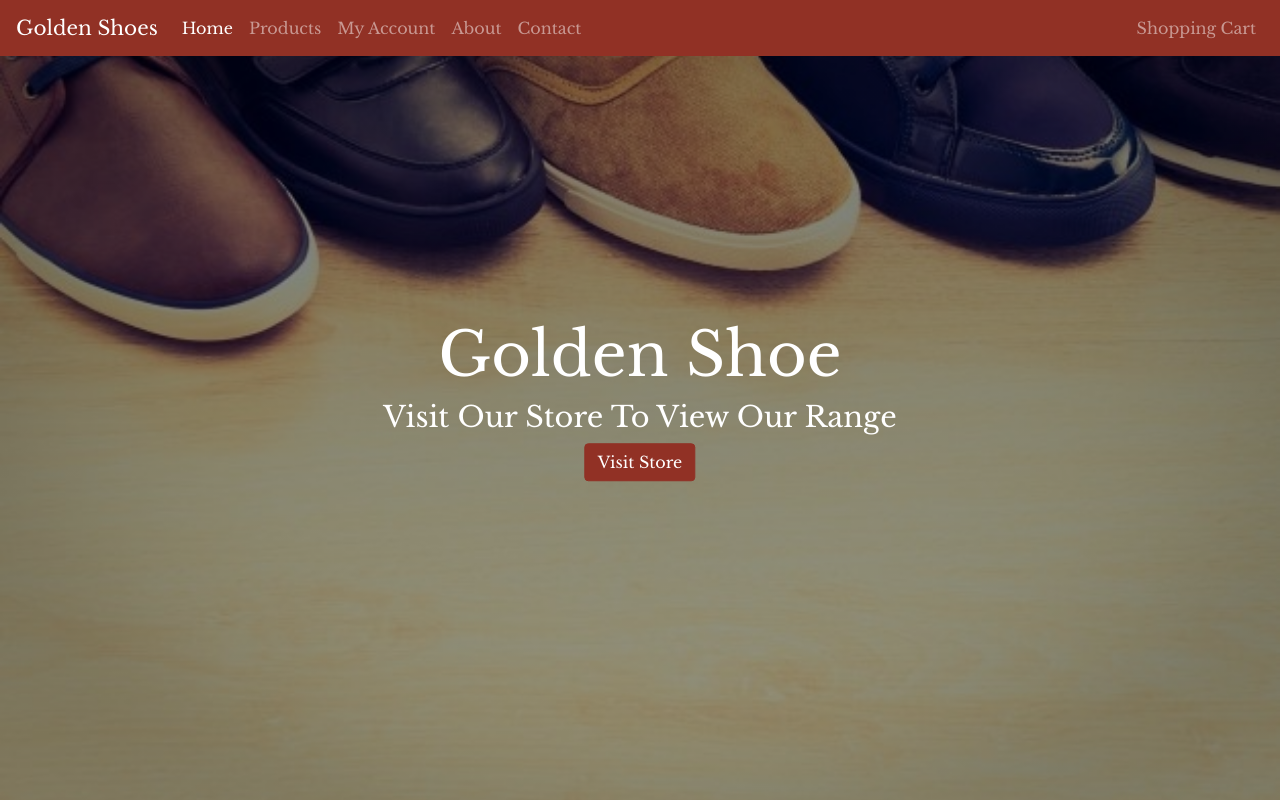
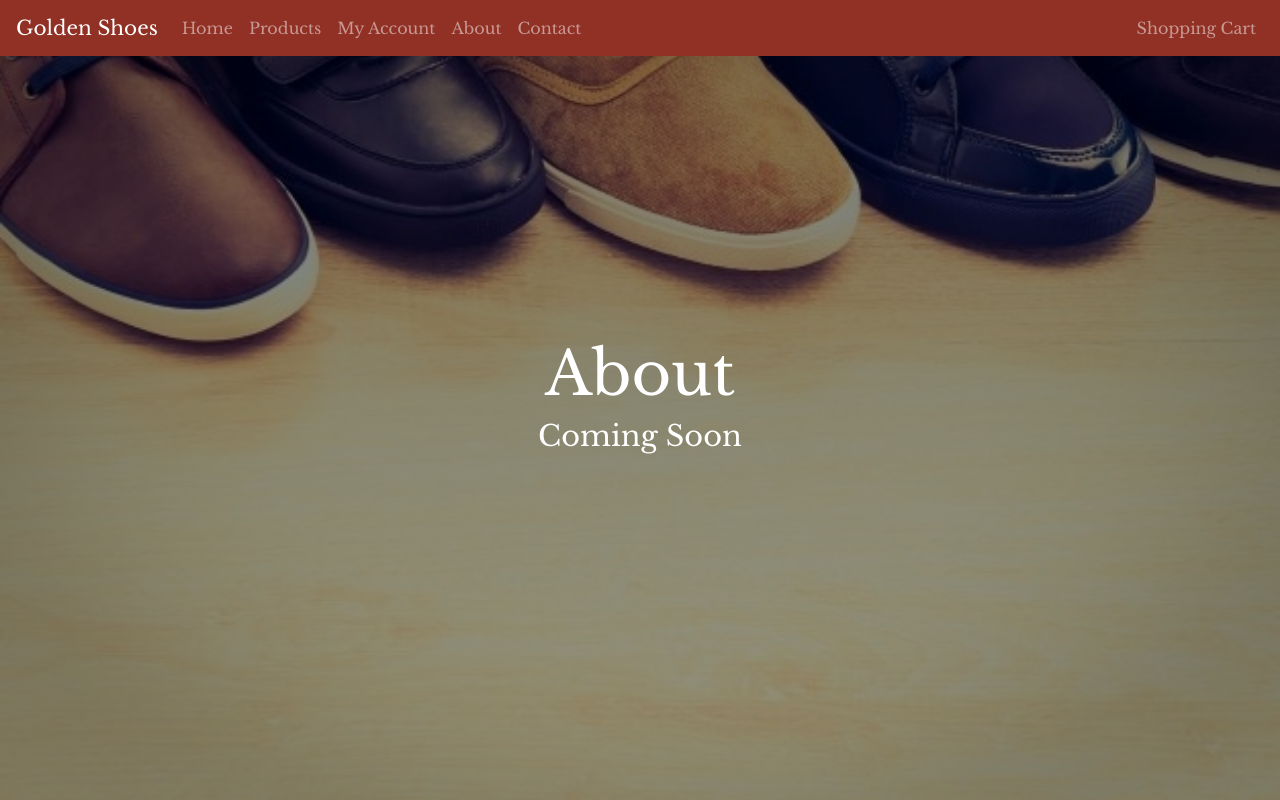
Before and after one commit to dmakwana312/Golden-Shoe, a React (Create React App) app: page /about in a window 1280 px wide. Built offline with nearby package versions, Linux system fonts and the light colour scheme.

Commit message:
React Router Implemented & Coming Soon Page Added

```diff
--- a/package.json
+++ b/package.json
@@ -12,6 +12,7 @@
         "react": "^17.0.1",
         "react-bootstrap": "^1.4.3",
         "react-dom": "^17.0.1",
+        "react-router-dom": "^5.2.0",
         "react-scripts": "4.0.1",
         "web-vitals": "^0.2.4"
     },
--- a/src/App.js
+++ b/src/App.js
@@ -1,13 +1,39 @@
-import logo from './logo.svg';
 import './App.css';
 import 'bootstrap/dist/css/bootstrap.min.css'
 
-import Homepage from './Components/HomePage/HomePage.js';
+import HomePage from './Components/HomePage/HomePage.js';
+import ComingSoonPage from './Components/ComingSoonPage/ComingSoonPage.js';
+
+import {
+    BrowserRouter as Router,
+    Switch,
+    Route
+} from "react-router-dom";
 
 function App() {
     return (
         <div className="App">
-            <Homepage></Homepage>
+            <Router>
+                <Switch>
+
+                    <Route exact path="/">
+                        <HomePage />
+                    </Route>
+                    <Route path="/products">
+                        <ComingSoonPage title="Products" />
+                    </Route>
+                    <Route path="/myaccount">
+                        <ComingSoonPage title="My Account"/>
+                    </Route>
+                    <Route path="/about">
+                        <ComingSoonPage title="About"/>
+                    </Route>
+                    <Route path="/contact">
+                        <ComingSoonPage title="Contact Us"/>
+                    </Route>
+
+                </Switch>
+            </Router>
         </div>
     );
 }
--- /dev/null
+++ b/src/Components/ComingSoonPage/ComingSoonPage.js
@@ -0,0 +1,16 @@
+import React from 'react';
+import Header from '../Header/Header.js';
+import './style.css';
+
+const ComingSoonPage = ({ title }) => (
+    <div className="comingSoonContainer">
+        <Header></Header>
+        <div className="comingSoonInner">
+            <h1>{title}</h1>
+            <h2>Coming Soon</h2>
+        </div>
+
+    </div>
+);
+
+export default ComingSoonPage;
--- /dev/null
+++ b/src/Components/ComingSoonPage/style.css
@@ -0,0 +1,29 @@
+.comingSoonContainer {
+    width: 100vw;
+    height: 100vh;
+    position: relative;
+
+    background-image: linear-gradient(rgba(0, 0, 0, 0.5), rgba(0, 0, 0, 0.4)), url("/src/images/home-page-bg.jpg");
+    background-position: center center;
+    background-repeat: no-repeat;
+    background-size: cover;
+    background-attachment: fixed;
+}
+
+.comingSoonInner {
+    position: absolute;
+    top: 50%;
+    left: 50%;
+    transform: translate(-50%, -50%);
+    white-space: nowrap;
+    color: white;
+}
+
+
+h1 {
+    font-size: calc(3em + 1vw) !important;
+}
+
+h2 {
+    font-size: calc(1em + 1vw) !important;
+}
--- a/src/Components/Header/Header.js
+++ b/src/Components/Header/Header.js
@@ -1,5 +1,9 @@
 import React from 'react';
 import { Navbar, Nav } from 'react-bootstrap';
+
+import {
+    Link
+} from "react-router-dom";
 
 const Header = ({ activeLink }) => (
     <>
@@ -8,11 +12,11 @@ const Header = ({ activeLink }) => (
             <Navbar.Toggle aria-controls="responsive-navbar-nav" />
             <Navbar.Collapse id="responsive-navbar-nav">
                 <Nav className="mr-auto" activeKey={activeLink}>
-                    <Nav.Link href="#home">Home</Nav.Link>
-                    <Nav.Link href="#products">Products</Nav.Link>
-                    <Nav.Link href="#myAccount">My Account</Nav.Link>
-                    <Nav.Link href="#about">About</Nav.Link>
-                    <Nav.Link href="#contact">Contact</Nav.Link>
+                    <Nav.Link as={Link} to="/" href="/" exact>Home</Nav.Link>
+                    <Nav.Link as={Link} to="/products" href="/products">Products</Nav.Link>
+                    <Nav.Link as={Link} to="/myaccount" href="/myaccount">My Account</Nav.Link>
+                    <Nav.Link as={Link} to="/about" href="/about">About</Nav.Link>
+                    <Nav.Link as={Link} to="/contact" href="/contact">Contact</Nav.Link>
 
                 </Nav>
                 <Nav>
--- a/src/Components/HomePage/HomePage.js
+++ b/src/Components/HomePage/HomePage.js
@@ -4,13 +4,17 @@ import './style.css';
 
 import { Button } from 'react-bootstrap';
 
+import {
+    Link
+} from "react-router-dom";
+
 const HomePage = () => (
     <div className="homeContainer">
-        <Header activeLink="#home"></Header>
+        <Header activeLink="/"></Header>
         <div className="homeInner">
             <h1>Golden Shoe</h1>
             <h2>Visit Our Store To View Our Range</h2>
-            <Button variant="primary">Visit Store</Button>
+            <Button variant="primary" as={Link} to="/products" href="/products">Visit Store</Button>
         </div>
 
     </div>
```
Also changed, not shown: 2 other files (tests, documents, lock files or other folders).
